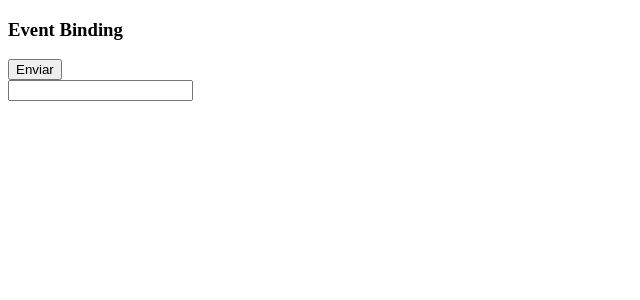
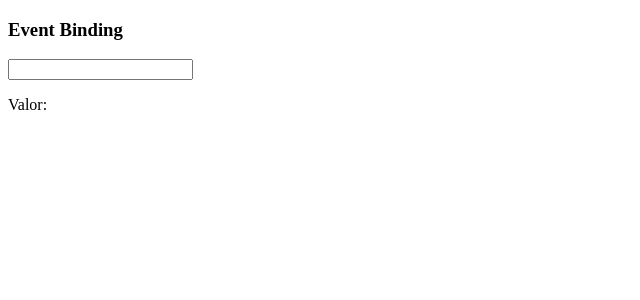
Before and after one commit to EnosGomes/app, an Angular app: page / in a window 1280 px wide. Shown: the top 300 px of the page, without its empty margins (0-640 px from the left). Built offline with nearby package versions, Linux system fonts and the light colour scheme.

Commit message:
two way databinding simples

```diff
--- a/src/app/app.module.ts
+++ b/src/app/app.module.ts
@@ -4,6 +4,7 @@ import { BrowserModule } from '@angular/platform-browser';
 import { AppRoutingModule } from './app-routing.module';
 import { AppComponent } from './app.component';
 import { UsuarioComponent } from './usuario/usuario/usuario.component';
+import { FormsModule } from '@angular/forms';
 
 @NgModule({
   declarations: [
@@ -12,7 +13,8 @@ import { UsuarioComponent } from './usuario/usuario/usuario.component';
   ],
   imports: [
     BrowserModule,
-    AppRoutingModule
+    AppRoutingModule,
+    FormsModule
   ],
   providers: [],
   bootstrap: [AppComponent]
--- a/src/app/usuario/usuario/usuario.component.html
+++ b/src/app/usuario/usuario/usuario.component.html
@@ -1,10 +1,10 @@
 <article>
     <h3>Event Binding</h3>
     <div>
-        <button (click)="botaoClicado()">Enviar</button>
+        <input [(ngModel)]="twoway" type="text" name="twoway">
     </div>
 
     <div>
-        <input type="text" (keyup)="onKeyUp($event)" />
+        <p> Valor: {{twoway}}</p>
     </div>
 </article>
--- a/src/app/usuario/usuario/usuario.component.ts
+++ b/src/app/usuario/usuario/usuario.component.ts
@@ -7,11 +7,16 @@ import { Component, Input, OnInit } from '@angular/core';
 })
 export class UsuarioComponent implements OnInit {
   @Input() filho : any;
+  twoway: string = "";
+
   constructor() { }
+
   ngOnInit(): void { }
+
   botaoClicado(){
     alert("botao clicado")
   }
+
   onKeyUp(evento : any){
     console.log(evento.target.value)
   }
```
